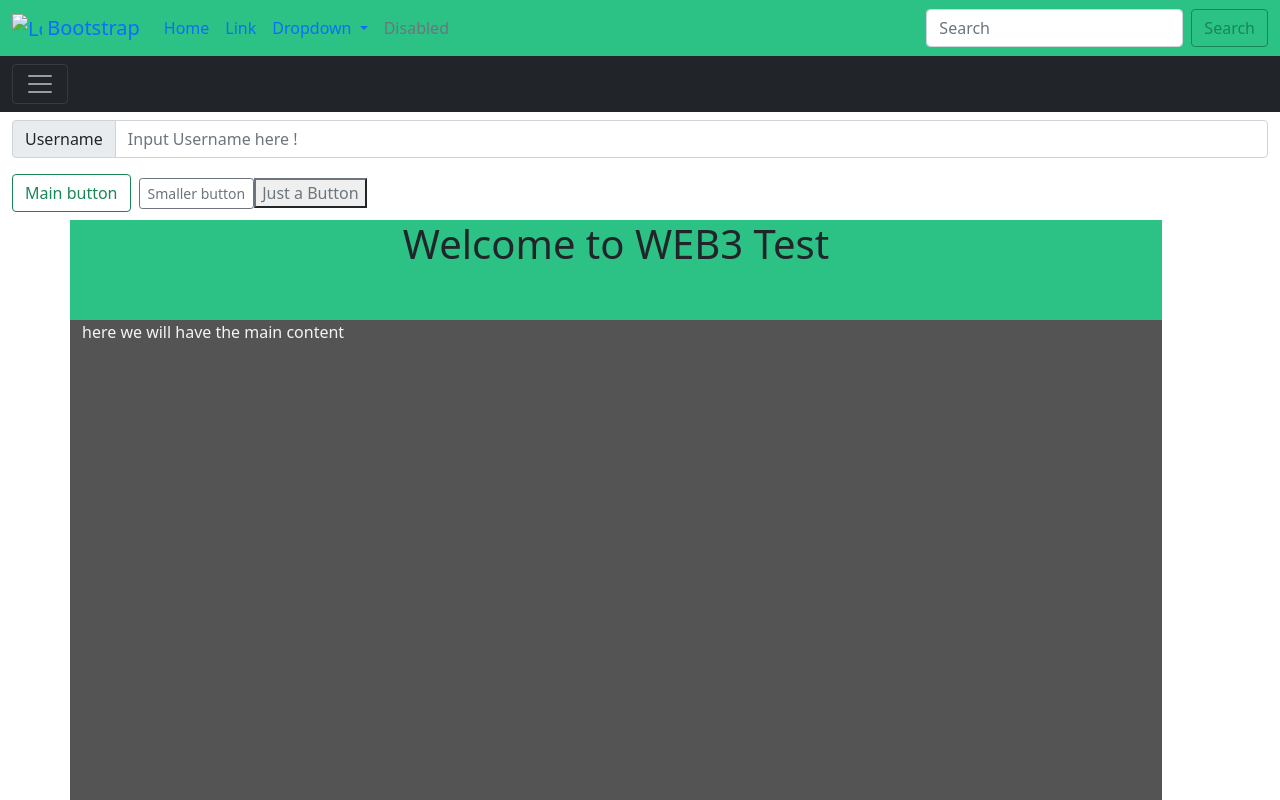
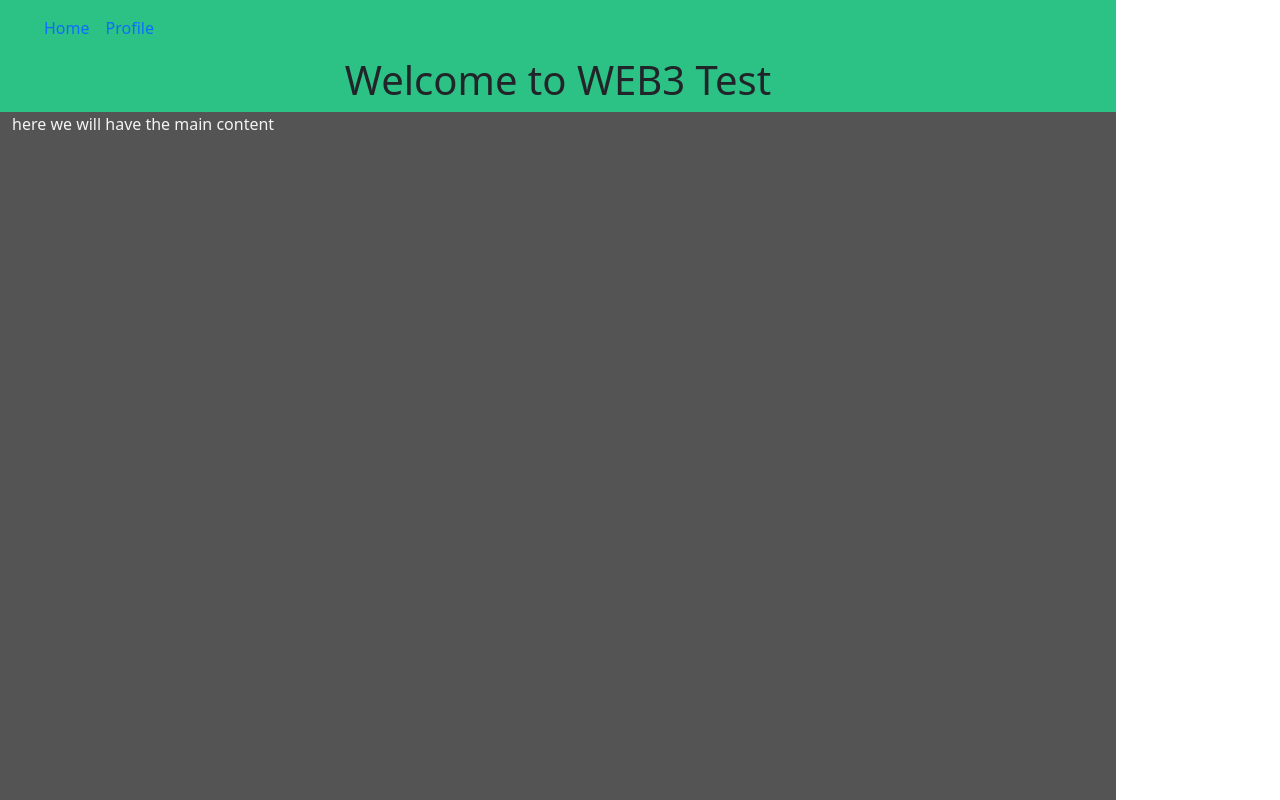
Before and after one commit to 3bo0d7/demo-repo2, a website: page source/index.html in a window 1280 px wide. Shown: the top 800 px of the page. Drawn offline with nearby package versions, Linux system fonts and the light colour scheme.

Commit message:
feature/adjusting-homepage
starting with react JS

```diff
--- a/source/index.html
+++ b/source/index.html
@@ -19,91 +19,32 @@
   </head>
 
   <body>
+    <div class="container navbar-top">
+      <div class = "row">
+        <div class="col col d-none d-md-block">
+          <!-- Left menu -->
+
+        </div>
+        </div>
+
+        <div class="col col-12 " >
+          <div class ="row header sticky-top "> <!-- sticky-top -->
+          <div class ="col">
             <nav class="navbar navbar-expand-lg bg-body-tertiary sticky-top header-adjust" >
               <div class="container-fluid" >
-        <a class="navbar-brand" href="#" >
-          <img src="/Users/AAlHalami/Downloads/limted-company-img.svg" alt="Logo" width="30" height="24" class="d-inline-block align-text-top">
-          Bootstrap
-        </a>
-        <button class="navbar-toggler" type="button" data-bs-toggle="collapse" data-bs-target="#navbarSupportedContent" aria-controls="navbarSupportedContent" aria-expanded="false" aria-label="Toggle navigation">
-          <span class="navbar-toggler-icon"></span>
-        </button>
                 <div class="collapse navbar-collapse" id="navbarSupportedContent">
                   <ul class="navbar-nav me-auto mb-2 mb-lg-0">
                     <li class="nav-item">
                       <a class="nav-link active" aria-current="page" href="#">Home</a>
                     </li>
                     <li class="nav-item">
-              <a class="nav-link" href="#">Link</a>
-            </li>
-            <li class="nav-item dropdown">
-              <a class="nav-link dropdown-toggle" href="#" role="button" data-bs-toggle="dropdown" aria-expanded="false">
-                Dropdown
-              </a>
-              <ul class="dropdown-menu">
-                <li><a class="dropdown-item" href="#">Action</a></li>
-                <li><a class="dropdown-item" href="#">Another action</a></li>
-                <li><hr class="dropdown-divider"></li>
-                <li><a class="dropdown-item" href="#">Something else here</a></li>
-              </ul>
-            </li>
-            <li class="nav-item">
-              <a class="nav-link disabled">Disabled</a>
+                      <a class="nav-link" href="#">Profile</a>
                     </li>
                   </ul>
-          <form class="d-flex" role="search">
-            <input class="form-control me-2" type="search" placeholder="Search" aria-label="Search">
-            <button class="btn btn-outline-success" type="submit">Search</button>
-          </form>
                 </div>
               </div>
             </nav>
-    </nav>
-
-    <div class="collapse" id="navbarToggleExternalContent" data-bs-theme="dark">
-      <div class="bg-dark p-4">
-        <h5 class="text-body-emphasis h4">Collapsed content</h5>
-        <span class="text-body-secondary">Toggleable via the navbar brand.</span>
-      </div>
-    </div>
-    <nav class="navbar navbar-dark bg-dark">
-      <div class="container-fluid">
-        <button class="navbar-toggler" type="button" data-bs-toggle="collapse" data-bs-target="#navbarToggleExternalContent" aria-controls="navbarToggleExternalContent" aria-expanded="false" aria-label="Toggle navigation">
-          <span class="navbar-toggler-icon"></span>
-        </button>
-      </div>
-    </nav>
-
-
-    <nav class="navbar bg-body-tertiary">
-      <form class="container-fluid">
-        <div class="input-group">
-          <span class="input-group-text" id="basic-addon1">Username</span>
-          <input type="text" class="form-control" placeholder="Input Username here !" aria-label="Username" aria-describedby="basic-addon1">
-        </div>
-      </form>
-    </nav>
-
-    <nav class="navbar bg-body-tertiary">
-      <form class="container-fluid justify-content-start">
-        <button class="btn btn-outline-success me-2" type="button">Main button</button>
-        <button class="btn btn-sm btn-outline-secondary" type="button">Smaller button</button>
-        <button class="btn-outline-secondary" type="button">Just a Button</button>
-      </form>
-    </nav>
-
-    <div class="container">
-
-      <div class = "row">
-        <div class="col col d-none d-md-block">
-          <!-- Left menu -->
-        </div>
-
-        <div class="col col-12" >
-          <div class ="row header "> <!-- sticky-top -->
-          <div class ="col">
             <h1>Welcome to WEB3 Test </h1>
-
           </div>
           </div>
 
--- a/source/styles/master.css
+++ b/source/styles/master.css
@@ -3,6 +3,11 @@ body {
   margin: 0px ;
   padding: 0px;
   width: 100%;
+}
+
+.logo {
+
+  background: url(#/assets/logo.svg);
 }
 
 .container {
@@ -45,3 +50,10 @@ body {
   color: #f4f4f4;
   min-height: 1600px;
 }
+
+.navbar-top{
+  position: fixed; /* Set the navbar to fixed position */
+  top: 0; /* Position the navbar at the top of the page */
+  width: 100%; /* Full width */
+
+}
```
Also changed, not shown: source/assets/circle.svg (added), source/assets/logo.png (added), source/assets/logo.svg, 1 other file. Lines whose indentation alone changed are shown as unchanged.
